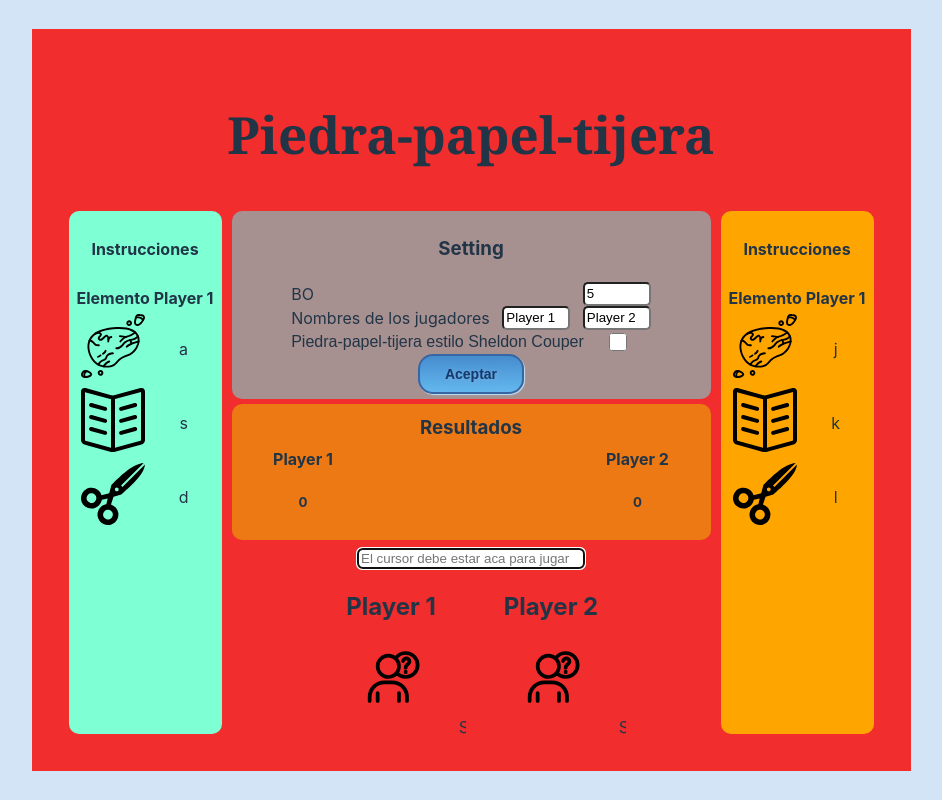
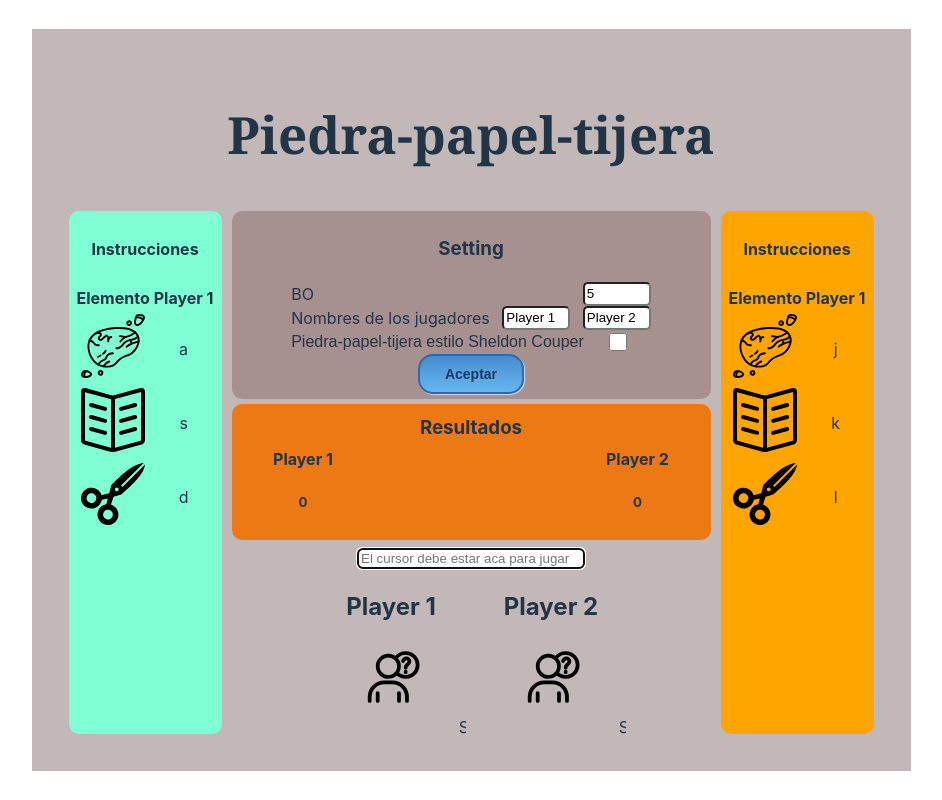
Before and after one commit to Fedeprenollio/piedra-papel-tijera, a React (Vite) app: page / in a window 1280 px wide. Shown: the whole page, without its empty margins (169-1111 px from the left). Built offline with nearby package versions, Linux system fonts and the light colour scheme.

Commit message:
changed color backg

```diff
--- a/src/App.css
+++ b/src/App.css
@@ -3,7 +3,7 @@
   margin: 0 auto;
   padding: 2rem;
   text-align: center;
-  background-color: rgb(241, 45, 45);
+  background-color: rgb(194, 184, 184);
 }
 
 .logo {
--- a/src/index.css
+++ b/src/index.css
@@ -32,7 +32,7 @@ body {
   place-items: center;
   min-width: 320px;
   min-height: 100vh;
-  background-color: #d3e4f6;
+  /* background-color: #d3e4f6; */
 }
 
 h1 {
```
